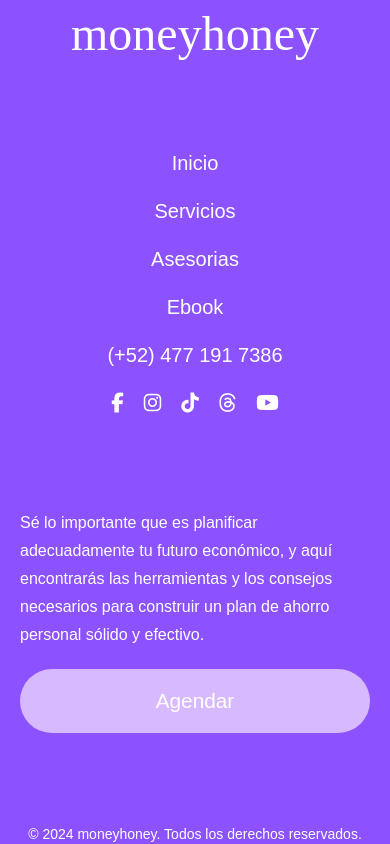
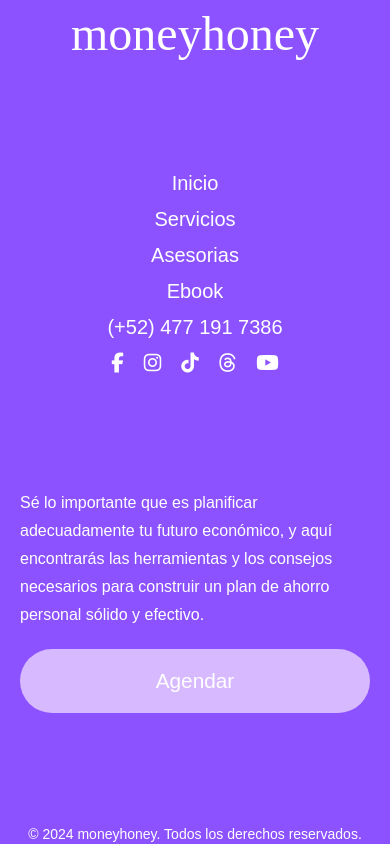
Before and after one commit to JuanAntonioMN/moneyhoney, an Astro site: page / in a window 390 px wide. Shown: the part 5427-6271 px from the top of the page. Built offline with nearby package versions, Linux system fonts and the light colour scheme; Astro itself is replaced by a stand-in of ours; a web font is replaced by a local one.

Commit message:
Pagina web 18

```diff
--- a/src/components/footer.astro
+++ b/src/components/footer.astro
@@ -9,7 +9,7 @@ const anio = today.getFullYear(); // Año
     </div>
 
 
-    <div class="flex lg:flex-row flex-col w-full justify-center items-center lg:gap-16 gap-5 ">
+    <div class="flex lg:flex-row flex-col w-full justify-center items-center lg:gap-16 gap-2 ">
 
 
 
```
